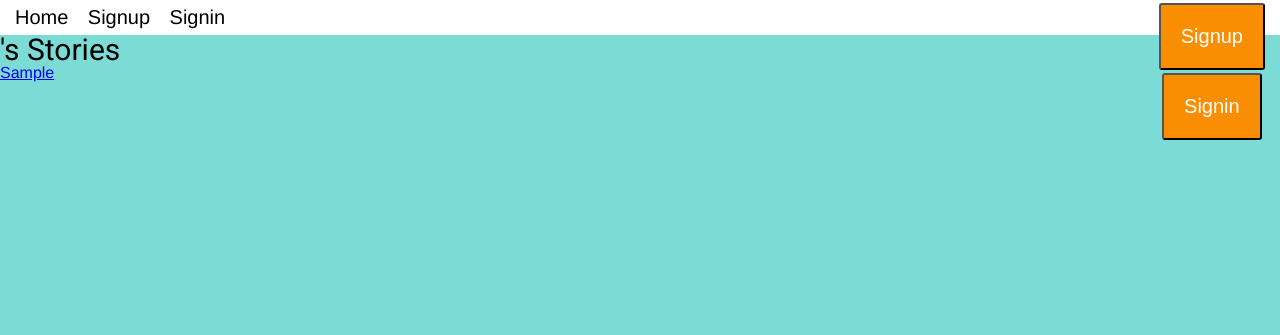
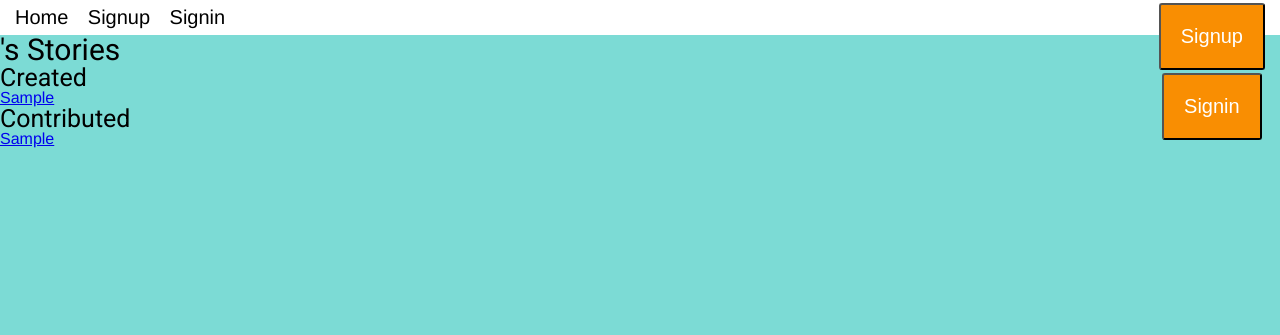
Before and after one commit to exquisite-noise/exquisite-noise, a Django app: page /profile/1/ in a window 1280 px wide. Shown: the top 335 px of the page. Run offline with Django 3.2, Linux system fonts and the light colour scheme; tables that the repository leaves empty hold one stand-in row (values such as "Sample post"); style sheets or scripts are compiled from the project's sources; parts of the project's set-up code (start-up, migrations or seed data) failed here and were passed over; some libraries are stand-ins or nearby versions.

Commit message:
profile showing stories user created and contributed to

```diff
--- a/noise/noise/templates/generic/profile.html
+++ b/noise/noise/templates/generic/profile.html
@@ -3,7 +3,18 @@
 {% block content %}
 <div class="profile-page container">
   <h3>{{ user.username }}'s Stories</h3>
-  {% for story in profile %}
+  <h4>Created</h4>
+  {% for story in created %}
+  <ul>
+    <li>
+        <a href="{% url "detail" clip_id=story.id %}">{{story.topic}}</a>
+
+    </li>
+  </ul>
+  {% endfor %}
+
+  <h4>Contributed</h4>
+  {% for story in contributed %}
   <ul>
     <li>
         <a href="{% url "detail" clip_id=story.id %}">{{story.topic}}</a>
--- a/noise/noise/views.py
+++ b/noise/noise/views.py
@@ -29,11 +29,16 @@ class ProfileView(ListView):
 
     def get_queryset(self):
         """Get object."""
-        return Audio.objects.filter(creator=self.kwargs['user_id'])
+        created = Audio.objects.filter(creator=self.kwargs['user_id'])
+        contributed = Audio.objects.filter(contributor=self.kwargs['user_id'])
+        return [created, contributed]
 
     def get_context_data(self, **kwargs):
         """Customize context data."""
         context = super().get_context_data(**kwargs)
+        context['created'] = context['profile'][0]
+        context['contributed'] = context['profile'][1]
+        del context['profile']
         return context
 
 
```
